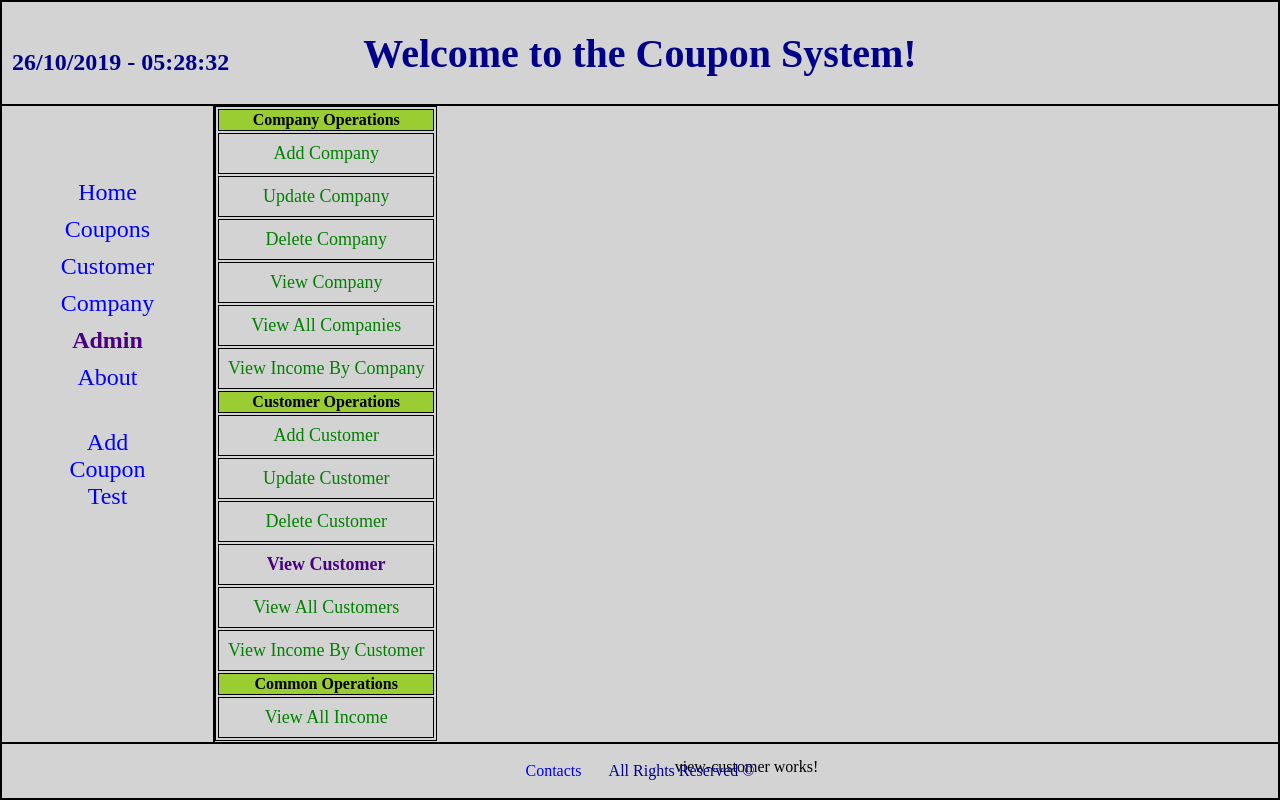
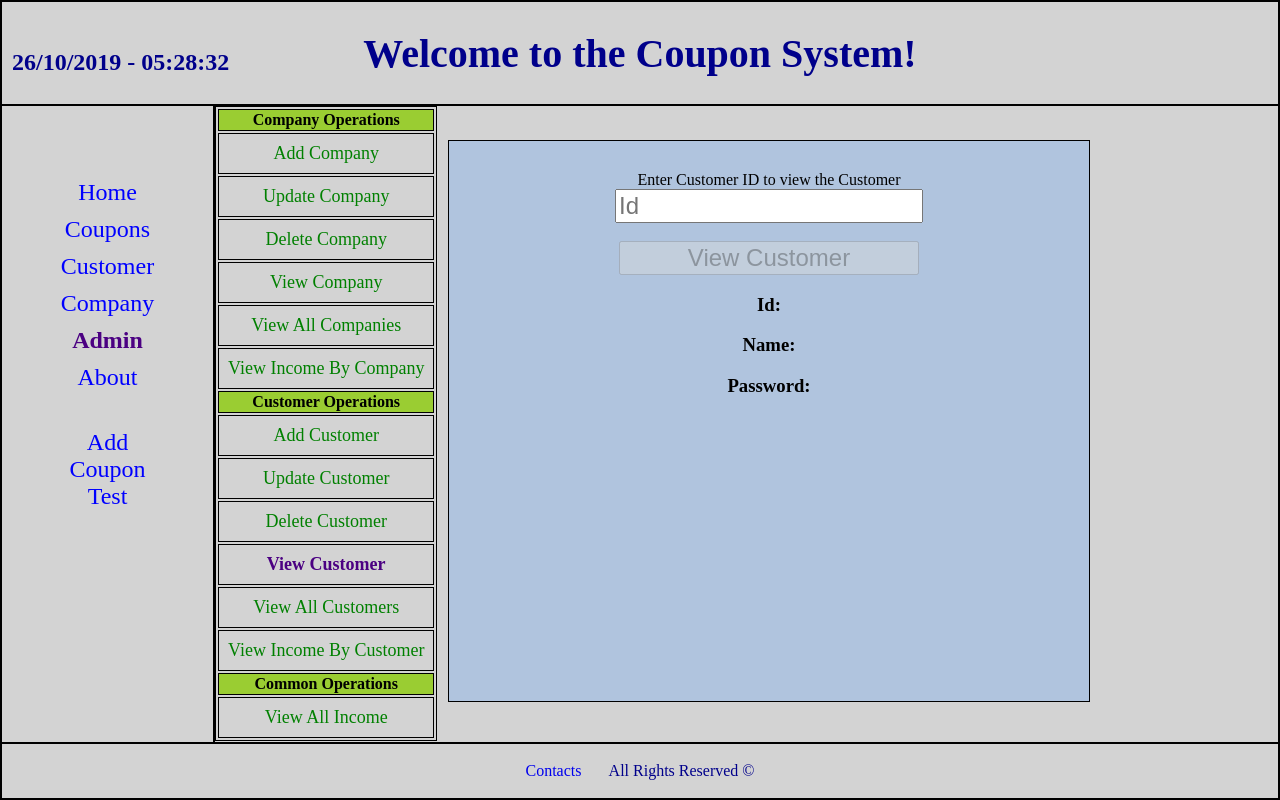
Before and after one commit to igv7/CouponSystemAngularProj, an Angular app: page /admin/view-customer in a window 1280 px wide. Built offline with nearby package versions, Linux system fonts and the light colour scheme.

Commit message:
Adding a code

```diff
--- a/src/app/components/admin/view-company/view-company.component.ts
+++ b/src/app/components/admin/view-company/view-company.component.ts
@@ -1,6 +1,5 @@
 import { Component, OnInit } from '@angular/core';
 import { Company } from 'src/app/models/company';
-import { CompanyService } from 'src/app/services/company.service';
 import { ActivatedRoute, Router } from '@angular/router';
 import { AdminService } from 'src/app/services/admin.service';
 
@@ -11,10 +10,10 @@ import { AdminService } from 'src/app/services/admin.service';
 })
 export class ViewCompanyComponent implements OnInit {
 
-  // public company = new Company();
-  public company: Company;
+  public company = new Company();
+  // public company: Company;
 
-  public constructor(private adminService: AdminService, private activatedRoute: ActivatedRoute, private router: Router) { }
+  public constructor(private adminService: AdminService) { } //, private activatedRoute: ActivatedRoute, private router: Router
 
   ngOnInit() {
   }
--- a/src/app/components/admin/view-customer/view-customer.component.css
+++ b/src/app/components/admin/view-customer/view-customer.component.css
@@ -0,0 +1,33 @@
+input, button {
+    width: 300px;
+    font-size: x-large;
+    /* margin: 10px; */
+}
+
+form {
+    margin-top: 30px;
+}
+
+span {
+    color: darkred;
+    margin: 10px;
+    position: absolute;
+    font-size: x-large;
+}
+
+div {
+    margin-top: 20px;
+    border: 1px solid black;
+    background-color: lightsteelblue;
+    height: 70%;
+    position: absolute;
+    overflow: auto;
+    top: 15%;
+    left: 35%;
+    width: 50%;
+}
+
+/* .details {
+    position: relative;
+    overflow: auto;
+} */
--- a/src/app/components/admin/view-customer/view-customer.component.html
+++ b/src/app/components/admin/view-customer/view-customer.component.html
@@ -1 +1,18 @@
-<p>view-customer works!</p>
+<!-- <p>view-customer works!</p> -->
+
+<div>
+    <form #formInfo="ngForm">
+        Enter Customer ID to view the Customer
+        <br>
+        <input #idInfo="ngModel" required type="number" placeholder="Id" [(ngModel)]="customer.id" name="id">
+        <span *ngIf="idInfo.invalid && idInfo.touched">Missing Id</span>
+        <br><br>
+
+        <button [disabled]="!formInfo.form.valid" (click)="getCustomer()">View Customer</button>
+    </form>
+    <p class="details">
+        <h3>Id: {{customer.id}}</h3>
+        <h3>Name: {{customer.name}}</h3>
+        <h3>Password: {{customer.password}}</h3>
+        <!-- <h3><a routerLink="/admin">Back to Admin</a></h3> -->
+</div>
--- a/src/app/components/admin/view-customer/view-customer.component.ts
+++ b/src/app/components/admin/view-customer/view-customer.component.ts
@@ -1,4 +1,6 @@
 import { Component, OnInit } from '@angular/core';
+import { Customer } from 'src/app/models/customer';
+import { AdminService } from 'src/app/services/admin.service';
 
 @Component({
   selector: 'app-view-customer',
@@ -7,9 +9,25 @@ import { Component, OnInit } from '@angular/core';
 })
 export class ViewCustomerComponent implements OnInit {
 
-  constructor() { }
+  public customer = new Customer();
+
+  public constructor(private adminService: AdminService) { }
 
   ngOnInit() {
   }
 
+  public getCustomer():void {
+    alert(`
+    Id: ${this.customer.id}
+    Name: ${this.customer.name}
+    Password: ${this.customer.password}
+    `);
+
+    this.adminService.getCustomer(this.customer.id).subscribe(c => {
+      alert("Success on get Customer! Name: " + c.name);
+    }, err => {
+      alert("Error on get Customer!" + err);
+    });
+  }
+
 }
--- a/src/app/components/company/add-coupon/add-coupon.component.css
+++ b/src/app/components/company/add-coupon/add-coupon.component.css
@@ -0,0 +1,29 @@
+input, button {
+    width: 300px;
+    font-size: x-large;
+    /* margin: 10px; */
+}
+
+form {
+    margin-top: 30px;
+}
+
+span {
+    color: darkred;
+    margin: 10px;
+    position: absolute;
+    font-size: x-large;
+}
+
+div {
+    margin-top: 20px;
+    border: 1px solid black;
+    background-color: lightsteelblue;
+    height: 70%;
+    position: absolute;
+    overflow: auto;
+    top: 15%;
+    left: 35%;
+    width: 50%;
+
+}
--- a/src/app/components/company/add-coupon/add-coupon.component.html
+++ b/src/app/components/company/add-coupon/add-coupon.component.html
@@ -1 +1,57 @@
-<p>add-coupon works!</p>
+<!-- <p>add-coupon works!</p> -->
+
+<div>
+    <form #formInfo="ngForm">
+        <input #idInfo="ngModel" required type="number" placeholder="Id" [(ngModel)]="coupon.id" name="id">
+        <span *ngIf="idInfo.invalid && idInfo.touched">Missing Id</span>
+        <br><br>
+
+        <input #titleInfo="ngModel" required pattern="^[A-Z].*$" type="text" placeholder="Title" [(ngModel)]="coupon.title" name="title">
+        <span *ngIf="titleInfo.errors?.required && titleInfo.touched">Missing Title</span>
+        <span *ngIf="titleInfo.errors?.pattern && titleInfo.touched">Title must start with a capital letter!</span>
+        <br><br>
+
+        <input #startDateInfo="ngModel" required type="text" placeholder="StartDate" [(ngModel)]="coupon.startDate" name="startDate">
+        <span *ngIf="startDateInfo.invalid && startDateInfo.touched">Missing StartDate</span>
+        <br><br>
+
+        <input #endDateInfo="ngModel" required type="text" placeholder="EndDate" [(ngModel)]="coupon.endDate" name="endDate">
+        <span *ngIf="endDateInfo.invalid && endDateInfo.touched">Missing EndDate</span>
+        <br><br>
+
+        <input #amountInfo="ngModel" minlength="1" required type="number" placeholder="Amount" [(ngModel)]="coupon.amount" name="amount">
+        <span *ngIf="amountInfo.invalid && amountInfo.touched">Missing Amount</span>
+        <br><br>
+
+        <input #typeInfo="ngModel" required pattern="^[A-Z].*[A-Z]$" type="text" placeholder="Type" [(ngModel)]="coupon.type" name="type">
+        <span *ngIf="typeInfo.errors?.required && typeInfo.touched">Missing Type</span>
+        <span *ngIf="typeInfo.errors?.pattern && typeInfo.touched">Type must have minimum two capital letters!</span>
+        <br><br>
+
+        <input #messageInfo="ngModel" required type="text" placeholder="Message" [(ngModel)]="coupon.message" name="message">
+        <span *ngIf="messageInfo.invalid && messageInfo.touched">Missing Message</span>
+        <br><br>
+
+        <input #priceInfo="ngModel" required min="0" max="1000" type="number" placeholder="Price" [(ngModel)]="coupon.price" name="price">
+        <span *ngIf="priceInfo.invalid && priceInfo.touched">Missing Price</span>
+        <br><br>
+
+        <input #imageInfo="ngModel" required type="text" placeholder="Image" [(ngModel)]="coupon.image" name="image">
+        <span *ngIf="imageInfo.invalid && imageInfo.touched">Missing Image</span>
+        <br><br>
+
+        <button [disabled]="!formInfo.form.valid" (click)="addCoupon()">Add Coupon</button>
+
+        <!-- <p>Id valid? {{idInfo.valid}}</p>
+        <p>Title valid? {{titleInfo.valid}}</p>
+        <p>StartDate valid? {{startDateInfo.valid}}</p>
+        <p>EndDate valid? {{endDateInfo.valid}}</p>
+        <p>Amount valid? {{amountInfo.valid}}</p>
+        <p>Type valid? {{typeInfo.valid}}</p>
+        <p>Message valid? {{messageInfo.valid}}</p>
+        <p>Price valid? {{priceInfo.valid}}</p>
+        <p>Image valid? {{imageInfo.valid}}</p>
+        <p>Form valid? {{formInfo.form.valid}}</p> -->
+
+    </form>
+</div>
--- a/src/app/components/company/add-coupon/add-coupon.component.ts
+++ b/src/app/components/company/add-coupon/add-coupon.component.ts
@@ -1,4 +1,6 @@
 import { Component, OnInit } from '@angular/core';
+import { Coupon } from 'src/app/models/coupon';
+import { CompanyService } from 'src/app/services/company.service';
 
 @Component({
   selector: 'app-add-coupon',
@@ -7,9 +9,31 @@ import { Component, OnInit } from '@angular/core';
 })
 export class AddCouponComponent implements OnInit {
 
-  constructor() { }
+  public coupon = new Coupon();
+
+  public constructor(private companyService: CompanyService) { }
 
   ngOnInit() {
   }
 
+  public addCoupon():void {
+    alert(`
+    Id: ${this.coupon.id}
+    Title: ${this.coupon.title}
+    StartDate: ${this.coupon.startDate}
+    EndDate: ${this.coupon.endDate}
+    Amount: ${this.coupon.amount}
+    Type: ${this.coupon.type}
+    Message: ${this.coupon.message}
+    Price: ${this.coupon.price}
+    Image: ${this.coupon.image}
+    `);
+
+    this.companyService.addCoupon(this.coupon).subscribe(c => {
+      alert("Coupon has been succesfully added! Title: " + c.title);
+    }, err => {
+      alert("Error on add Coupon!" + err);
+    });
+  }
+
 }
--- a/src/app/services/admin.service.ts
+++ b/src/app/services/admin.service.ts
@@ -26,7 +26,7 @@ public deleteCompany(id: number): Observable<Company> {
 }
 
 public updateCompany(company: Company): Observable<Company> {
-  // return this.httpClient.update<Company>("http://localhost:8080/CouponSystemSpringProj/updateCompany/${id}", company, {withCredentials: true});//+company.id, company
+  // return this.httpClient.put<Company>("http://localhost:8080/CouponSystemSpringProj/updateCompany/${id}", company, {withCredentials: true});//+company.id, company
   return this.httpClient.put<Company>("/assets/json/Companies.json", company); //, company
 }
 
@@ -36,8 +36,8 @@ public getAllCompanies(): Observable<Company[]> {
 }
 
 public getCompany(id: number): Observable<Company> {
-  // return this.httpClient.get<Company>("http://localhost:8080/CouponSystemSpringProj/getCompany/${id}", company, {withCredentials: true});//+id
-  return this.httpClient.get<Company>("/assets/json/company.json"); //, company
+  // return this.httpClient.get<Company>("http://localhost:8080/CouponSystemSpringProj/viewCompany/"+id, company, {withCredentials: true});//+id
+  return this.httpClient.get<Company>("/assets/json/Companies.json"+ id); //, company
 }
 
 
@@ -59,13 +59,18 @@ public addCustomer(customer: Customer): Observable<Customer> {
   }
 
   public updateCustomer(customer: Customer): Observable<Customer> {
-    // return this.httpClient.update<Customer>("http://localhost:8080/CouponSystemSpringProj/updateCustomer/${id}", customer, {withCredentials: true});
+    // return this.httpClient.put<Customer>("http://localhost:8080/CouponSystemSpringProj/updateCustomer/${id}", customer, {withCredentials: true});
     return this.httpClient.put<Customer>("/assets/json/Customers.json", customer); //, customer
   }
 
   public getAllCustomers(): Observable<Customer[]> {
-    // return this.httpClient.get<Customer[]>("http://localhost:8080/CouponSystemSpringProj/getAllCustomers", {withCredentials: true});
+    // return this.httpClient.get<Customer[]>("http://localhost:8080/CouponSystemSpringProj/viewAllCustomers", {withCredentials: true});
     return this.httpClient.get<Customer[]>("/assets/json/Customers.json");
   }
 
+  public getCustomer(id: number): Observable<Customer> {
+    // return this.httpClient.get<Customer>("http://localhost:8080/CouponSystemSpringProj/viewCustomer", customer, {withCredentials: true});
+    return this.httpClient.get<Customer>("/assets/json/Customers.json"+ id);
+  }
+
 }
--- a/src/app/services/company.service.ts
+++ b/src/app/services/company.service.ts
@@ -2,6 +2,7 @@ import { Injectable } from '@angular/core';
 import { HttpClient } from '@angular/common/http';
 import { Company } from '../models/company';
 import { Observable } from 'rxjs';
+import { Coupon } from '../models/coupon';
 
 
 @Injectable({
@@ -9,16 +10,16 @@ import { Observable } from 'rxjs';
 })
 export class CompanyService {
 
-  constructor() {}
+  // constructor() {}
 
-  // public constructor(private httpClient: HttpClient) { }
+  public constructor(private httpClient: HttpClient) { }
 
-  // private BASE_URL = "http://localhost:8080/CouponSystemSpringProj/admin"; //'' ``
+  // private BASE_URL = "http://localhost:8080/CouponSystemSpringProj/company"; //'' ``
 
-  // public addCompany(company: Company): Observable<Company> {
-  //   // return this.httpClient.post<Company>("http://localhost:8080/CouponSystemSpringProj/addCompany", company, {withCredentials: true});
-  //   return this.httpClient.post<Company>("/assets/json/Companies.json", company);
-  // }
+  public addCoupon(coupon: Coupon): Observable<Coupon> {
+    // return this.httpClient.post<Coupon>("http://localhost:8080/CouponSystemSpringProj/addCoupon", coupon, {withCredentials: true});
+    return this.httpClient.post<Coupon>("/assets/json/Coupons.json", coupon);
+  }
 
   // public deleteCompany(id: number): Observable<Company> {
   //   // return this.httpClient.delete<Company>("http://localhost:8080/CouponSystemSpringProj/deleteCompany/${id}", company, {withCredentials: true});//+id
```
